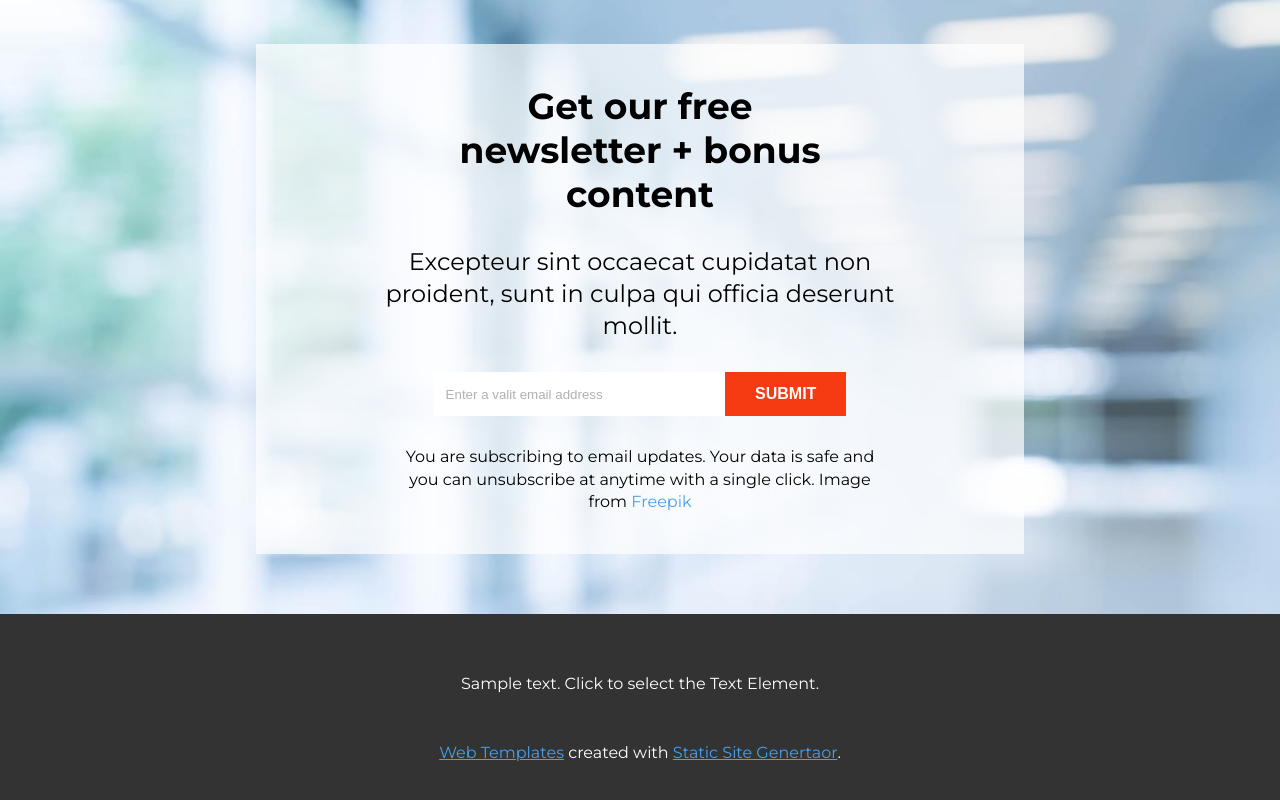
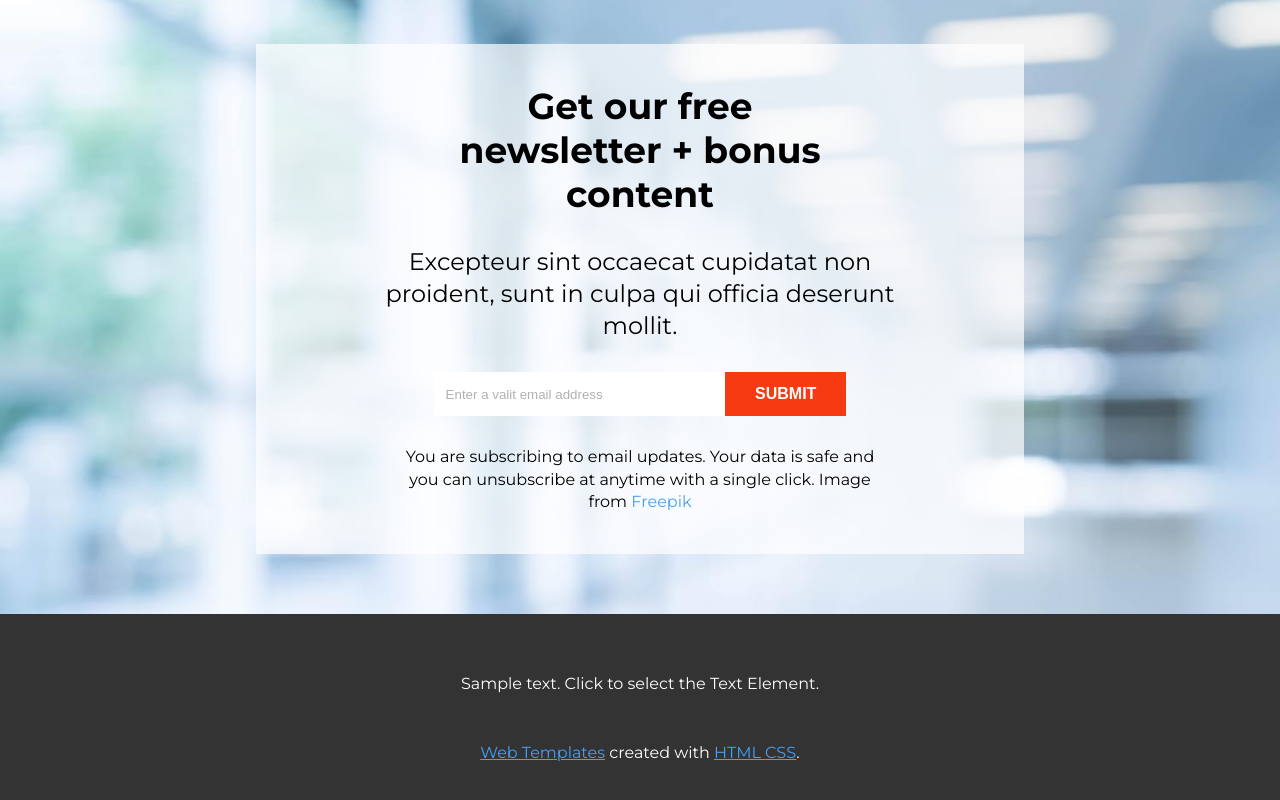
Before and after one commit to Ahtisham-Afzal/IT-Solutions, a plain HTML site: page index.html in a window 1280 px wide. Shown: the part 5072-5872 px from the top of the page. Drawn offline with Linux system fonts and the light colour scheme.

Commit message:
Update index.html
footer changes

```diff
--- a/index.html
+++ b/index.html
@@ -419,7 +419,7 @@
       <p>Sample text. Click to select the Text Element.</p>
       <p>
         <a href="#">Web Templates</a> created with
-        <a href="#">Static Site Genertaor</a>.
+        <a href="#">HTML CSS</a>.
       </p>
     </footer>
   </body>
```
